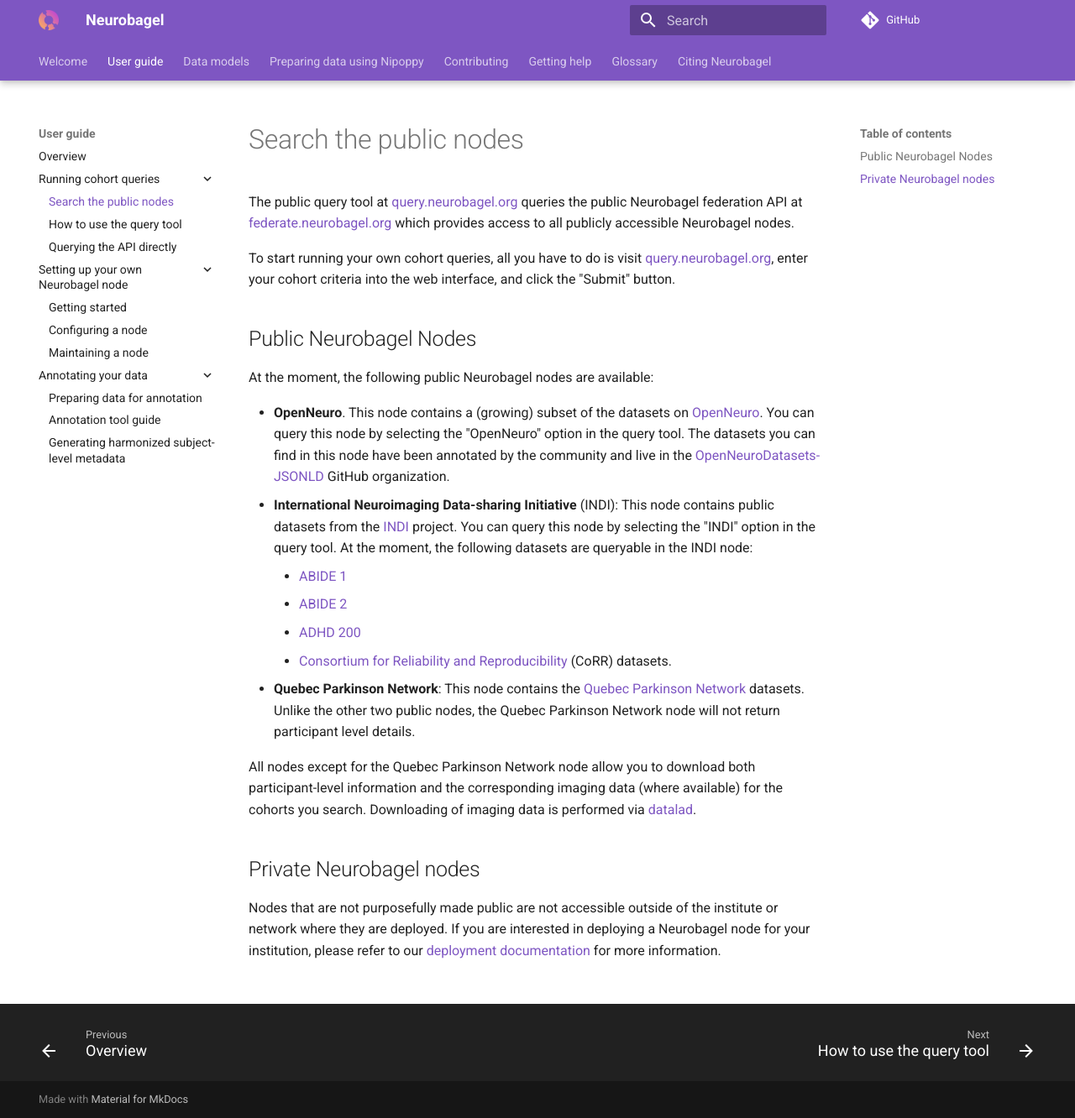
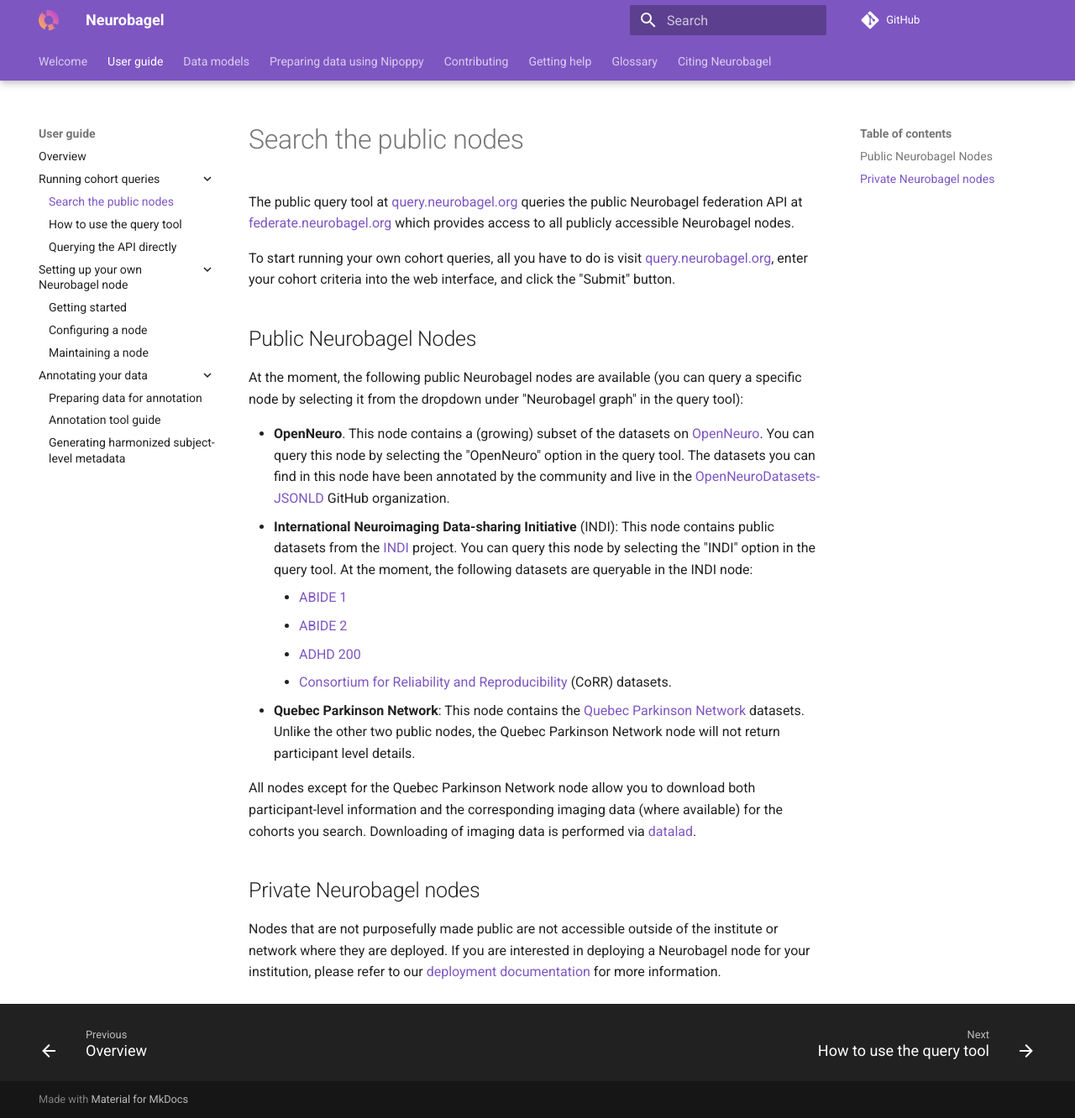
Before and after one commit to neurobagel/documentation, an MkDocs documentation site: the page built from docs/public_nodes.md, in a window 1280 px wide and 1332 px high. Shown: the whole window at 84% size. Built offline with MkDocs 1.6.1 and Material for MkDocs 9.7.7, drawn with Linux system fonts in a browser that asks for light colours; comment, search, counter and statistics services are not loaded.

Commit message:
Update docs/public_nodes.md
Co-authored-by: Alyssa Dai <alyssa.ydai@gmail.com>

```diff
--- a/docs/public_nodes.md
+++ b/docs/public_nodes.md
@@ -8,7 +8,8 @@
 
 ## Public Neurobagel Nodes
 
-At the moment, the following public Neurobagel nodes are available:
+At the moment, the following public Neurobagel nodes are available
+(you can query a specific node by selecting it from the dropdown under "Neurobagel graph" in the query tool):
 
 - **OpenNeuro**. This node contains a (growing) subset of the datasets on [OpenNeuro](https://openneuro.org/).
   You can query this node by selecting the "OpenNeuro" option in the query tool.
```
